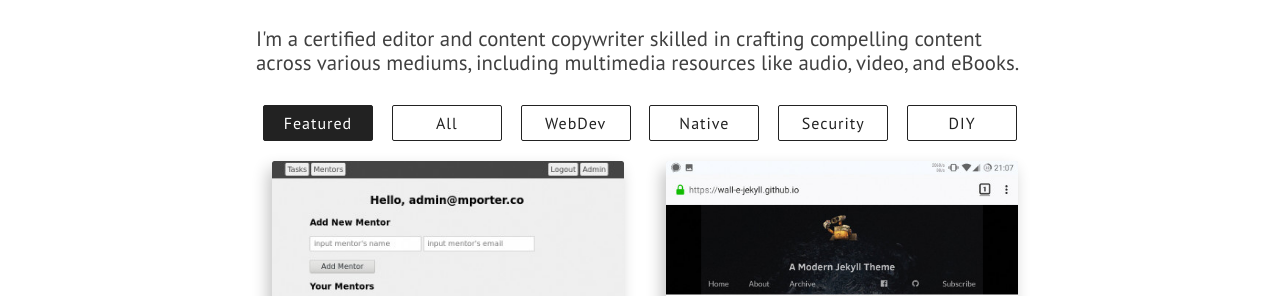
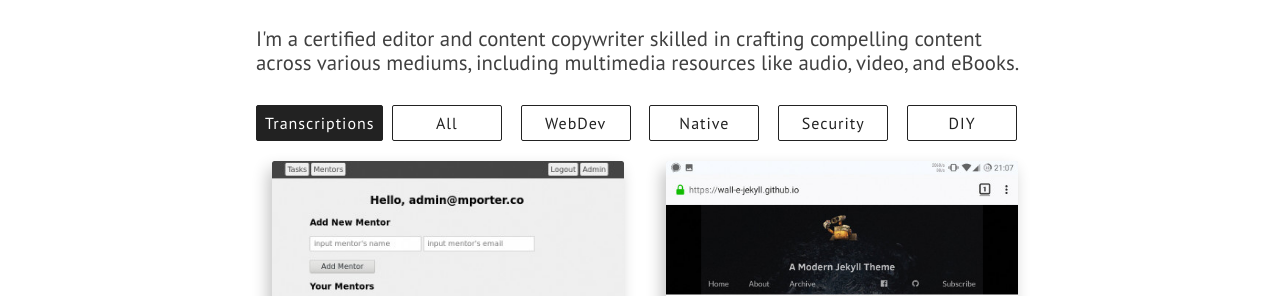
Before and after one commit to wascarleonel/portfolio, a Jekyll site: the page built from index.html, in a window 1280 px wide and 900 px high, scrolled down 2882 px. Shown: the part 147-443 px from the top of the window. Built offline with Jekyll 4.4.1, drawn with Linux system fonts in a browser that asks for light colours; nearby versions of some CDN libraries.

Commit message:
Update projects.html

```diff
--- a/_includes/projects.html
+++ b/_includes/projects.html
@@ -7,7 +7,7 @@
                     </p>
                 <div class="project-technologies">
 
-                    <a id="featured" class="semi-transparent-button with-border white-button" onclick="selected('featured')">Featured</a>
+                    <a id="featured" class="semi-transparent-button with-border white-button" onclick="selected('featured')">Transcriptions</a>
                     <a id="all" class="semi-transparent-button with-border white-button" onclick="selected('all')">All</a>
                     <a id="webdev" class="semi-transparent-button with-border white-button" onclick="selected('webdev')">WebDev</a>
                     <a id="native" class="semi-transparent-button with-border white-button" onclick="selected('native')">Native</a>
```
